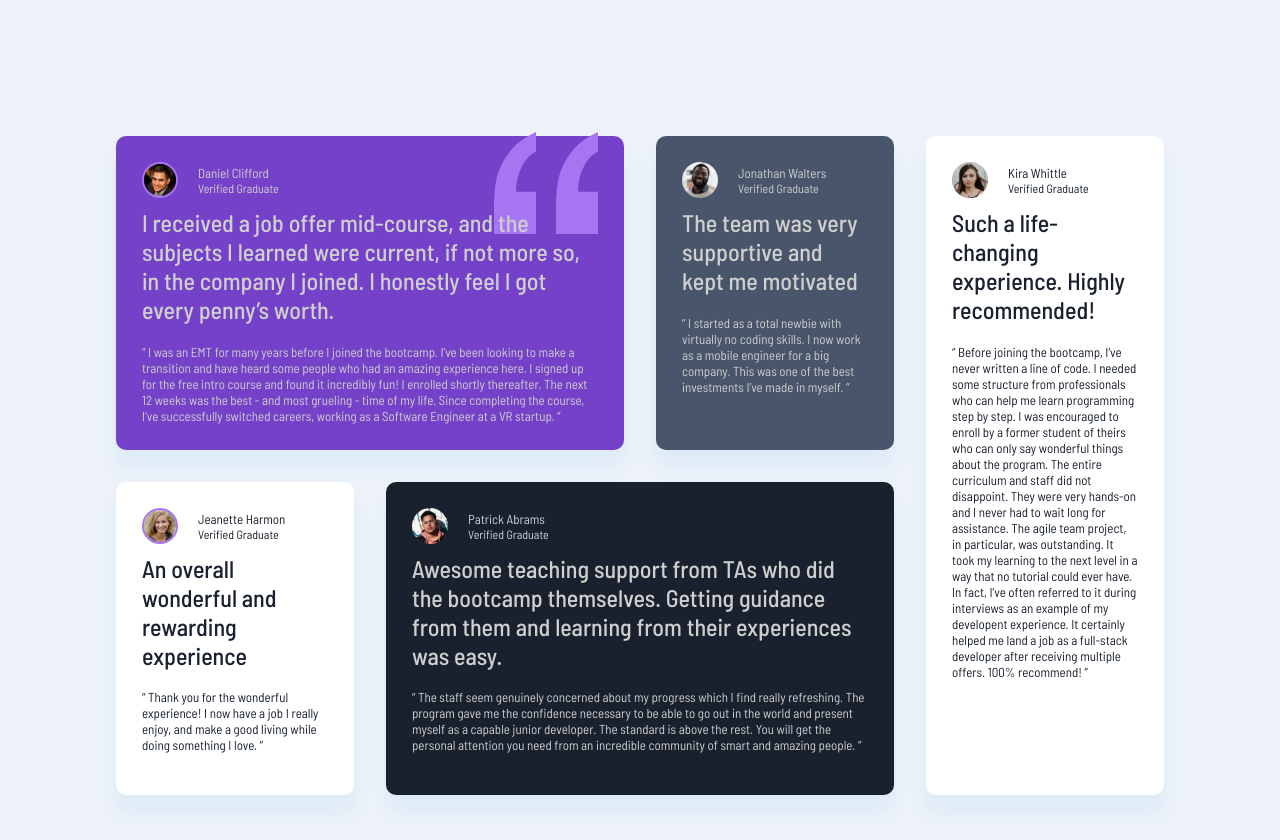
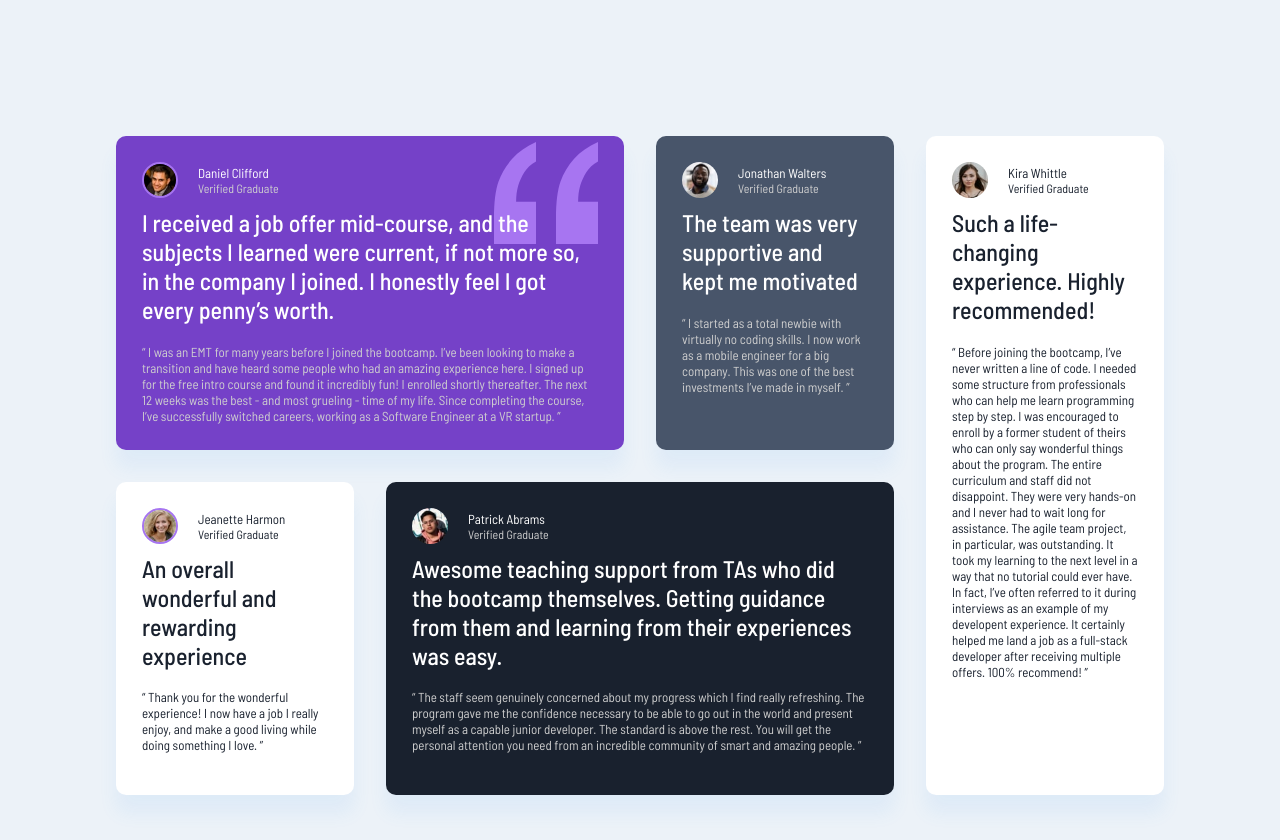
Before and after one commit to MatthewPCope/Testimonials_Grid, a plain HTML site: page index.html in a window 1280 px wide. Drawn offline with Linux system fonts and the light colour scheme.

Commit message:
fixed font colors

```diff
--- a/style.css
+++ b/style.css
@@ -60,9 +60,9 @@ body{
 .card--5{
     background-color: var(--color-dark-blackish-blue);
 }
-.card--1,
-.card--2,
-.card--5{
+.card--1 .card-text,
+.card--2 .card-text,
+.card--5 .card-text{
     color: var(--color-light-gray);
 }
 .card--3,
@@ -83,7 +83,7 @@ body{
 }
 .quote-mark{
     position: absolute;
-    top: -3rem;
+    top: -2rem;
     right:0;
 }
 .daniel{
```
